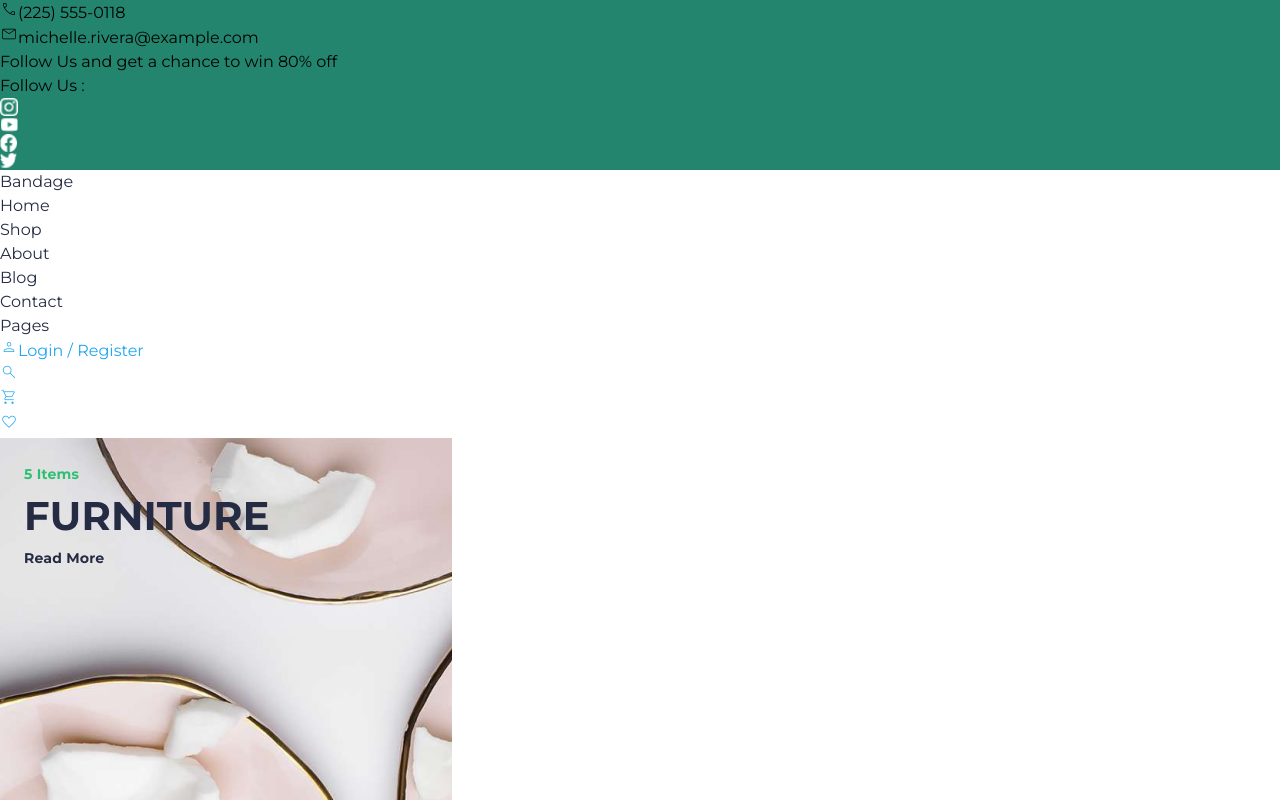
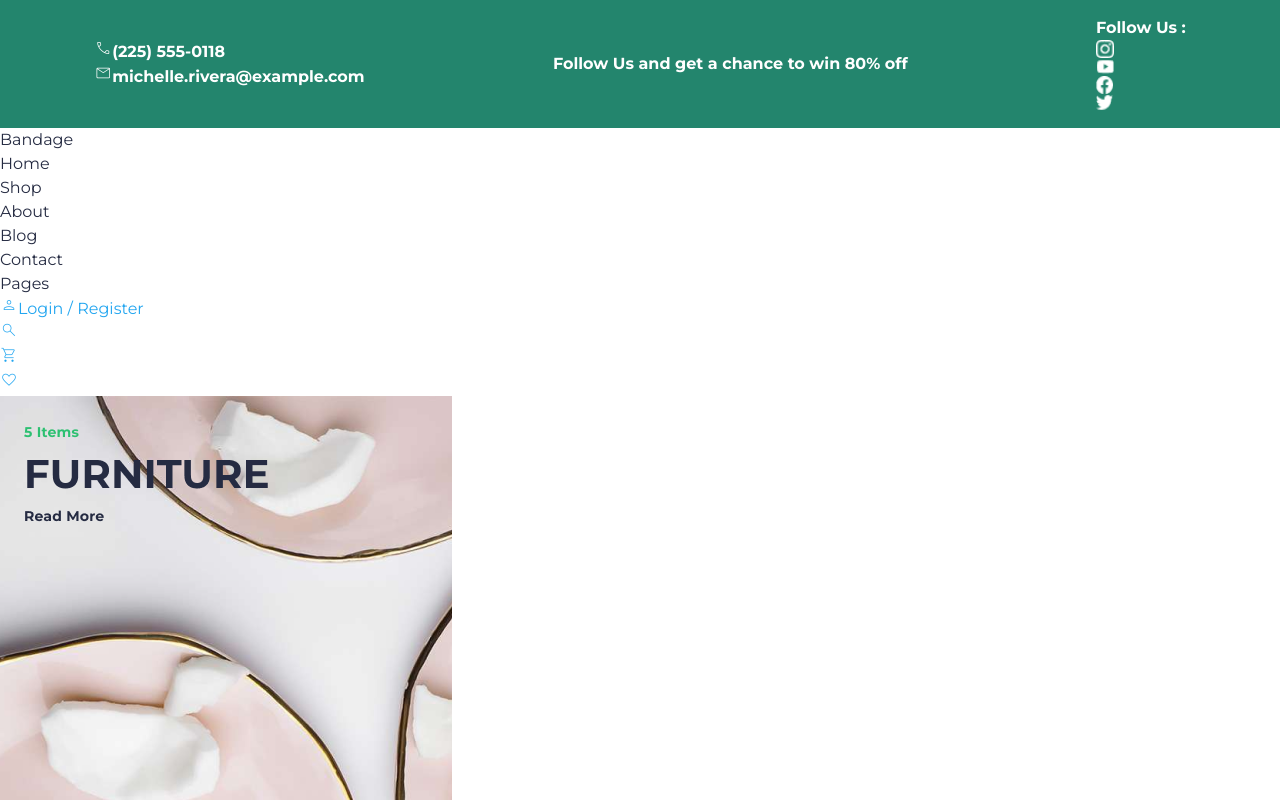
Before and after one commit to CrownedTechie/Sample-ecommerce-site, a React (Vite) app: page / in a window 1280 px wide. Shown: the top 800 px of the page. Built offline with nearby package versions, Linux system fonts and the light colour scheme.

Commit message:
change tailwind stylings to vanilla css on the alert header for desktop

```diff
--- a/src/components/Navbar.jsx
+++ b/src/components/Navbar.jsx
@@ -9,7 +9,7 @@
 const Navbar = () => {
   return (
     <>
-      <div className="header-alert py-4 text-white font-bold lg:flex justify-around items-center sm:hidden md:hidden">
+      <div className="header-alert">
 
         <div className="contact-us flex gap-6">
           <IconBtn icon='call' value='(225) 555-0118' />
--- a/src/index.css
+++ b/src/index.css
@@ -2,7 +2,6 @@
 @tailwind components;
 @tailwind utilities;
 
-
 body {
     height: 100dvh;
 }
--- a/src/stylings/Navbar.css
+++ b/src/stylings/Navbar.css
@@ -1,5 +1,4 @@
 @import url('https://fonts.googleapis.com/css2?family=Montserrat:ital,wght@0,100..900;1,100..900&display=swap');
-
 
 * {
   font-family: "Montserrat", sans-serif;
@@ -18,6 +17,18 @@
 
 .header-alert {
   background: #23856D;
+  padding: 1rem 0;
+  color: white;
+  font-weight: 700;
+  display: flex;
+  justify-content: space-around;
+  align-items: center;
+}
+
+@media screen and (max-width: 768px) {
+  .header-alert {
+    display: none;
+  }
 }
 
 .socials img {
```
